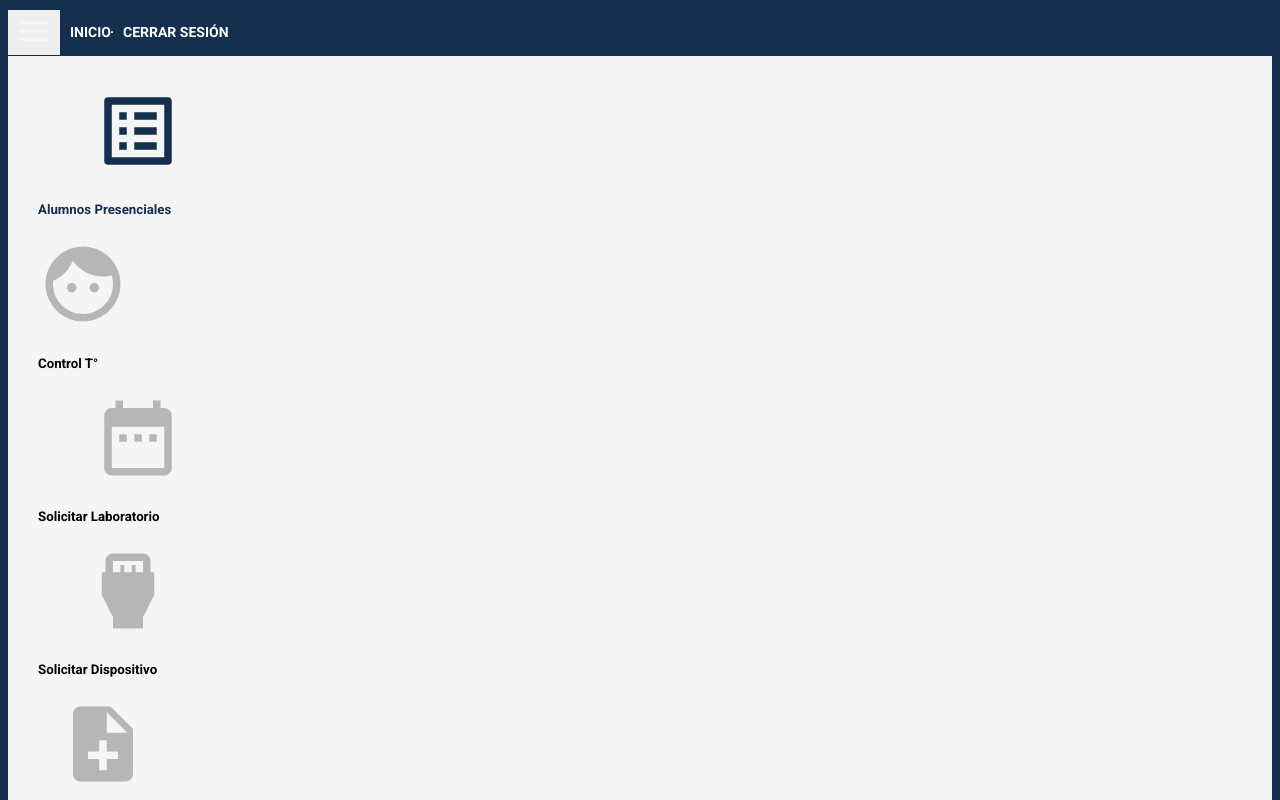
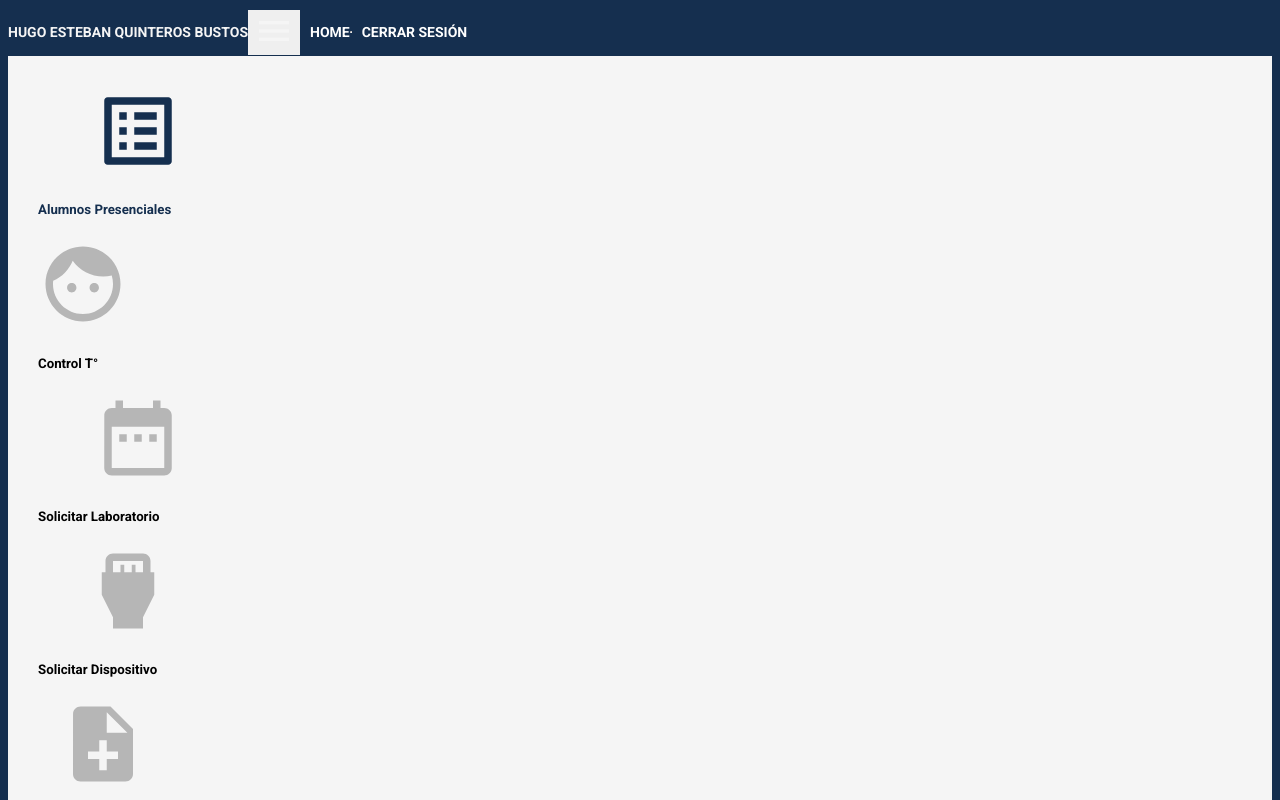
Before and after one commit to HQB92/webapp-yire-react, a React (Create React App) app: page /home in a window 1280 px wide. Shown: the top 800 px of the page. Built offline with nearby package versions, Linux system fonts and the light colour scheme.

Commit message:
21-09-2021

```diff
--- a/src/App.js
+++ b/src/App.js
@@ -11,15 +11,16 @@ function App() {
   return (
     <Container fluid className="body-panddin">
       <Router>
-      <Header></Header>
         <Switch>
           <Route exact path='/'>
             <Login></Login>
           </Route>
           <Route path='/home'>
+            <Header></Header>
             <Home></Home>
           </Route>
           <Route path='/presenciales'>
+            <Header></Header>
             <Presenciales></Presenciales>
           </Route>
         </Switch>
--- a/src/components/header.js
+++ b/src/components/header.js
@@ -1,5 +1,5 @@
 import React from 'react';
-import { Navbar, Container, Nav, NavDropdown} from 'react-bootstrap';
+import { Navbar, Container, Nav, NavDropdown, Col} from 'react-bootstrap';
 import MenuIcon from '@material-ui/icons/Menu';
 
 
@@ -7,15 +7,18 @@ import MenuIcon from '@material-ui/icons/Menu';
 const Header = () =>{
     return(
         <div>
-            <Navbar className="div " collapseOnSelect expand="lg" >
+            <Navbar className="div " collapseOnSelect expand="lg">
                 <Container className="div">
+                    <Col className="Col" >
+                        HUGO ESTEBAN QUINTEROS BUSTOS
+                    </Col>
                     <Navbar.Toggle aria-controls="navbar-borde responsive-navbar-nav ">
                         <span><MenuIcon style={{ fontSize: 40 }}></MenuIcon></span>
                     </Navbar.Toggle>
                 <Navbar.Collapse id="responsive-navbar-nav navbar-right navbar-borde " >
                     <Nav className="me-auto navbar-borde"></Nav>
                     <Nav className="navbar-right div navbar-borde ">
-                        <Nav.Link className="navbar-right div" href="/home">Inicio</Nav.Link>
+                        <Nav.Link className="navbar-right div" href="/home">HOME</Nav.Link>
                         <NavDropdown.Divider />
                         <Nav.Link className="navbar-right div" href="/">Cerrar Sesión</Nav.Link>
                     </Nav>
--- a/src/components/home.js
+++ b/src/components/home.js
@@ -1,5 +1,5 @@
 import React from 'react';
-import { Container, Row, Col} from 'react-bootstrap';
+import { Container, Row, Col } from 'react-bootstrap';
 import ListAltIcon from '@material-ui/icons/ListAlt';
 import FaceIcon from '@material-ui/icons/Face';
 import DateRangeIcon from '@material-ui/icons/DateRange';
--- a/src/components/presensiales.js
+++ b/src/components/presensiales.js
@@ -9,9 +9,11 @@ const Presenciales= () =>{
         const data = await fetch(`https://portal.yireliceo.com/obtener_alumno_si.php`)
         const datoalumnos = await data.json();
         setAlumnos(datoalumnos);
+        console.log(alumnos)
     }
     useEffect(() => {
         const aux = datosAPI(setAlumnos)
+        console.log(alumnos)
     },[]);
 
     return(
@@ -67,12 +69,15 @@ const Presenciales= () =>{
                     </select>
                 </Col>
             </Row>
+            <Row> <Col> </Col></Row>
+            <Row>
                 <Table striped bordered hover variant="dark">
                     <thead>
                         <tr>
                             <th>RUT</th>
                             <th>Nombre</th>
                             <th>Curso</th>
+                            <th>Respuesta</th>
                         </tr>
                     </thead>
                     <tbody>
@@ -81,10 +86,12 @@ const Presenciales= () =>{
                                 <td key={e.rut} value={e.rut}>{e.rut}</td>
                                 <td>{e.nombre} {e.apellidos}</td>
                                 <td>{e.curso}</td>
+                                <td>{e.respeusta}</td>
                             </tr>
                         ))}
                     </tbody>
                 </Table>
+            </Row>
         </Container>
     )
 }
--- a/src/index.css
+++ b/src/index.css
@@ -28,7 +28,7 @@ h1{
 
 .div {
   display: flex;
-  text-align: right;
+  text-align: right !important;
   background-color: #152f4f;
   min-height: 3rem;
   align-items: center !important;
@@ -214,6 +214,10 @@ label{
   color: whitesmoke;
   zoom: 110%;
 }
+
+select{
+  margin-bottom: 1rem;
+}
 .footer .links ul {
   list-style-type: none;
 }
```
Lines whose indentation alone changed are shown as unchanged.
